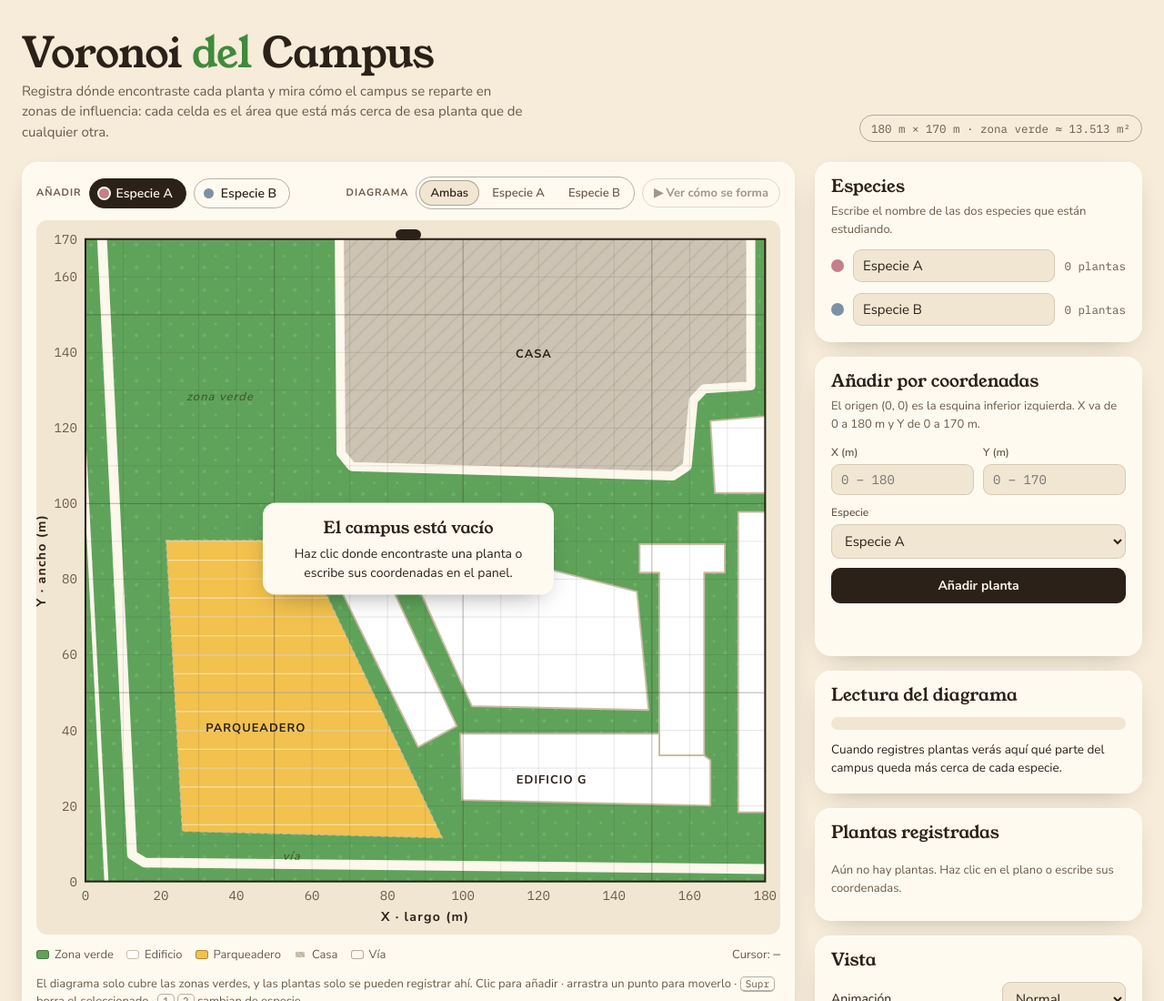
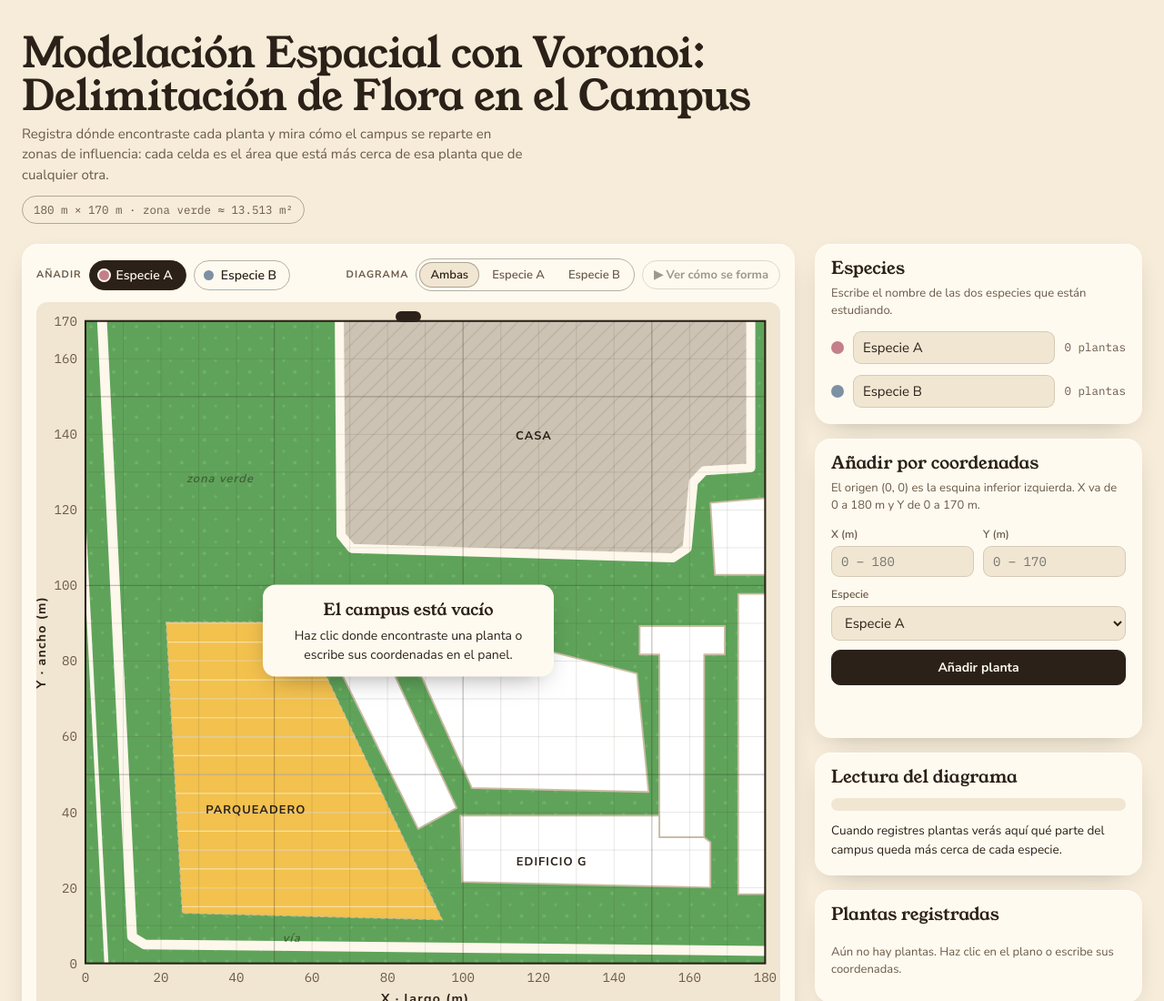
Before and after one commit to Jm2808/VORONOI-DIAGRAM-ICESI-UNIVERSITY-, a plain HTML site: page index.html in a window 1280 px wide. Shown: the top 1100 px of the page at 91% size. Drawn offline with nearby package versions, Linux system fonts and the light colour scheme.

Commit message:
Cambio de titulo actualizado

```diff
--- a/index.html
+++ b/index.html
@@ -262,7 +262,7 @@ input:focus-visible, select:focus-visible, textarea:focus-visible, button:focus-
 <div class="wrap">
   <header>
     <div>
-      <h1>Voronoi <em>del</em> Campus</h1>
+      <h1>Modelación Espacial con Voronoi: Delimitación de Flora en el Campus</h1>
       <p>Registra dónde encontraste cada planta y mira cómo el campus se reparte en zonas de influencia: cada celda es el área que está más cerca de esa planta que de cualquier otra.</p>
     </div>
     <span class="dims" id="dims">180 m × 170 m</span>
```
